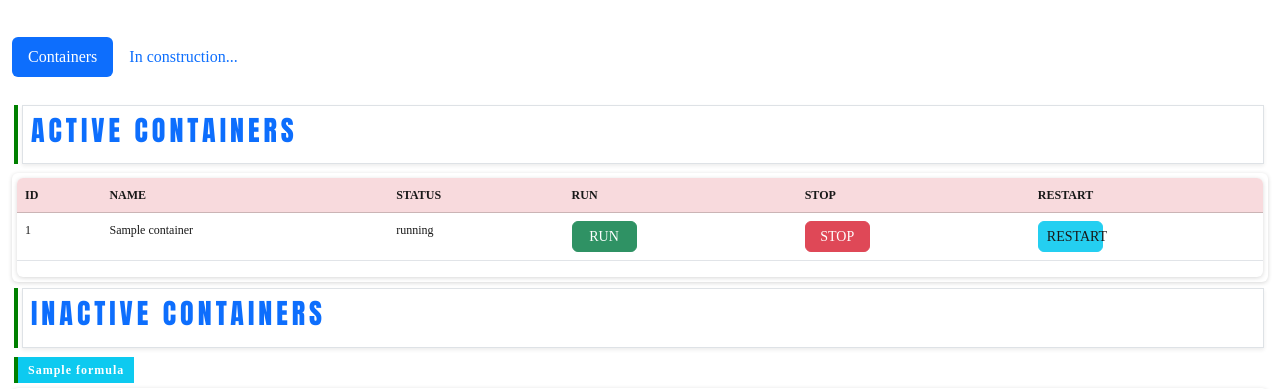
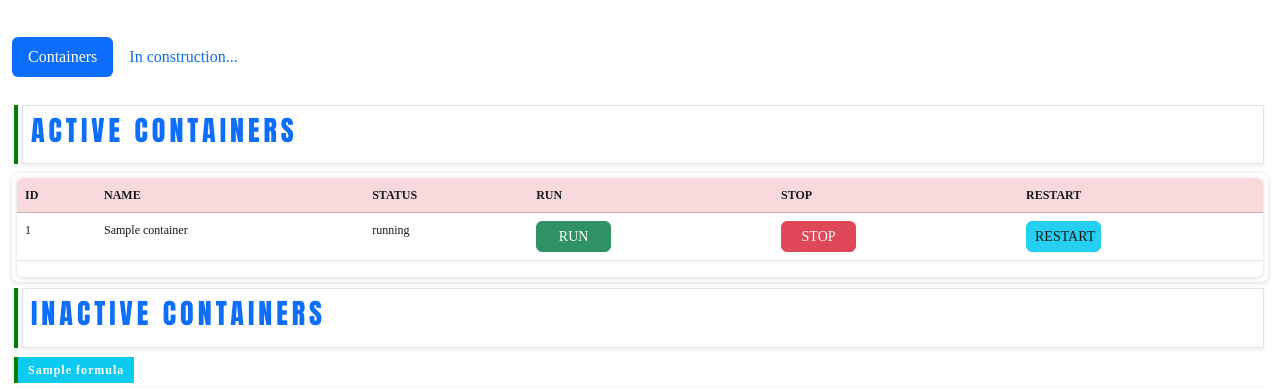
Before and after one commit to ktalovmorx/docker_admin, a Flask app: template templates/index.html in a window 1280 px wide. Shown: the part 244-633 px from the top of the page. Run offline with Flask 3, Linux system fonts and the light colour scheme; the template is opened without the code that fills it: most values are stand-ins (such as "Sample title", 1, 10 or a date in 2020); some libraries are stand-ins or nearby versions.

Commit message:
Actualizar inde

```diff
--- a/templates/index.html
+++ b/templates/index.html
@@ -64,13 +64,13 @@
                                                     <td><span>{{container['name']}}</span></td>
                                                     <td><span>{{container['status']}}</span></td>
                                                     <td>
-                                                        <button type="button" class="btn btn-success btn-sm rounded" style="opacity:1;width:65px" onclick="run_instance(`{{ container['name'] }}`)">RUN</button>
+                                                        <button type="button" class="btn btn-success btn-sm rounded" style="opacity:1;width:75px" onclick="run_instance(`{{ container['name'] }}`)">RUN</button>
                                                     </td>
                                                     <td>
-                                                        <button type="button" class="btn btn-danger btn-sm rounded" style="opacity:1;width:65px" onclick="stop_instance(`{{ container['name'] }}`)">STOP</button>
+                                                        <button type="button" class="btn btn-danger btn-sm rounded" style="opacity:1;width:75px" onclick="stop_instance(`{{ container['name'] }}`)">STOP</button>
                                                     </td>
                                                     <td>
-                                                        <button type="button" class="btn btn-info btn-sm rounded" style="opacity:1;width:65px" onclick="restart_instance(`{{ container['name'] }}`)">RESTART</button>
+                                                        <button type="button" class="btn btn-info btn-sm rounded" style="opacity:1;width:75px" onclick="restart_instance(`{{ container['name'] }}`)">RESTART</button>
                                                     </td>
                                                 </tr>
                                             {% endif %}
@@ -118,13 +118,13 @@
                                                     <td><span>{{container['name']}}</span></td>
                                                     <td><span>{{container['status']}}</span></td>
                                                     <td>
-                                                        <button type="button" class="btn btn-success btn-sm rounded" style="opacity:1;width:65px;margin-top:5px" onclick="run_instance(`{{ container['name'] }}`)">RUN</button>
+                                                        <button type="button" class="btn btn-success btn-sm rounded" style="opacity:1;width:75px;margin-top:5px" onclick="run_instance(`{{ container['name'] }}`)">RUN</button>
                                                     </td>
                                                     <td>
-                                                        <button type="button" class="btn btn-danger btn-sm rounded" style="opacity:1;width:65px;margin-top:5px" onclick="stop_instance(`{{ container['name'] }}`)">STOP</button>
+                                                        <button type="button" class="btn btn-danger btn-sm rounded" style="opacity:1;width:75px;margin-top:5px" onclick="stop_instance(`{{ container['name'] }}`)">STOP</button>
                                                     </td>
                                                     <td>
-                                                        <button type="button" class="btn btn-info btn-sm rounded" style="opacity:1;width:65px;margin-top:5px" onclick="restart_instance(`{{ container['name'] }}`)">RESTART</button>
+                                                        <button type="button" class="btn btn-info btn-sm rounded" style="opacity:1;width:75px;margin-top:5px" onclick="restart_instance(`{{ container['name'] }}`)">RESTART</button>
                                                     </td>
                                                 </tr>
                                             {% endif %}
```
